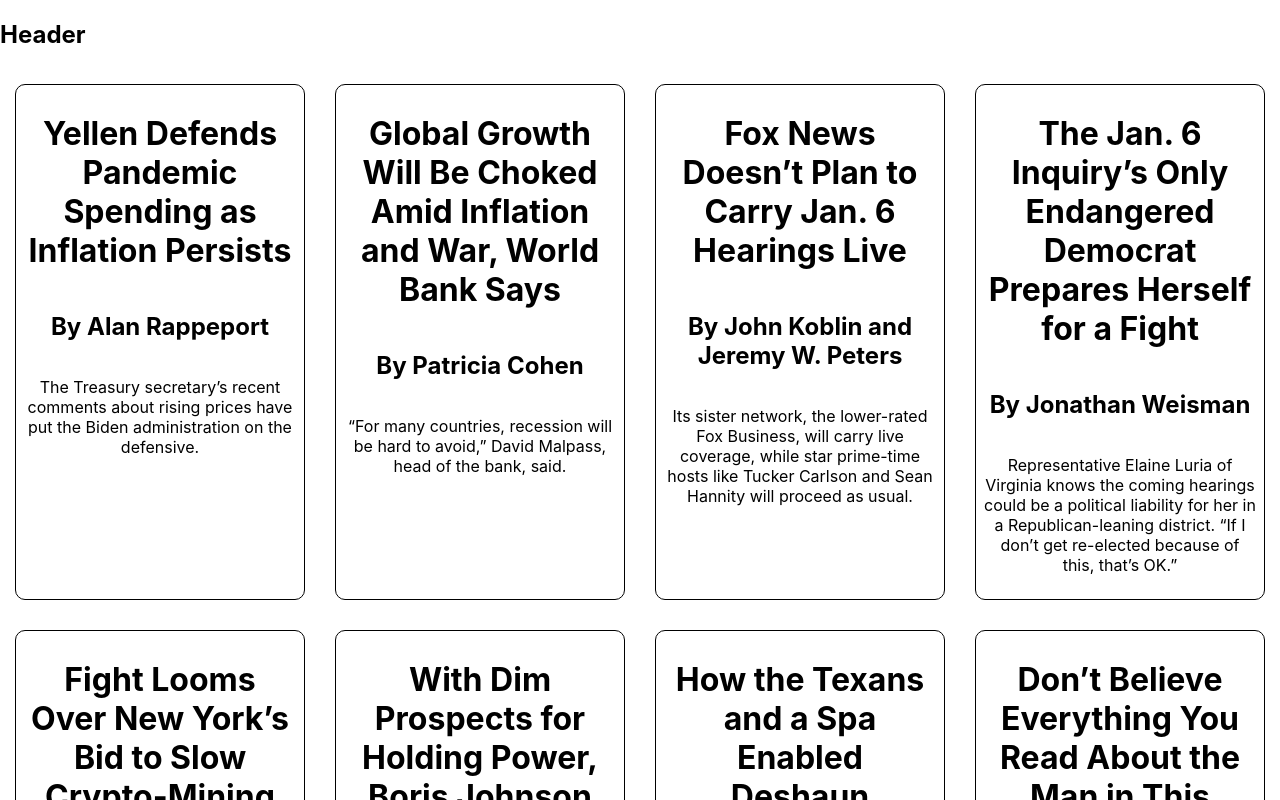
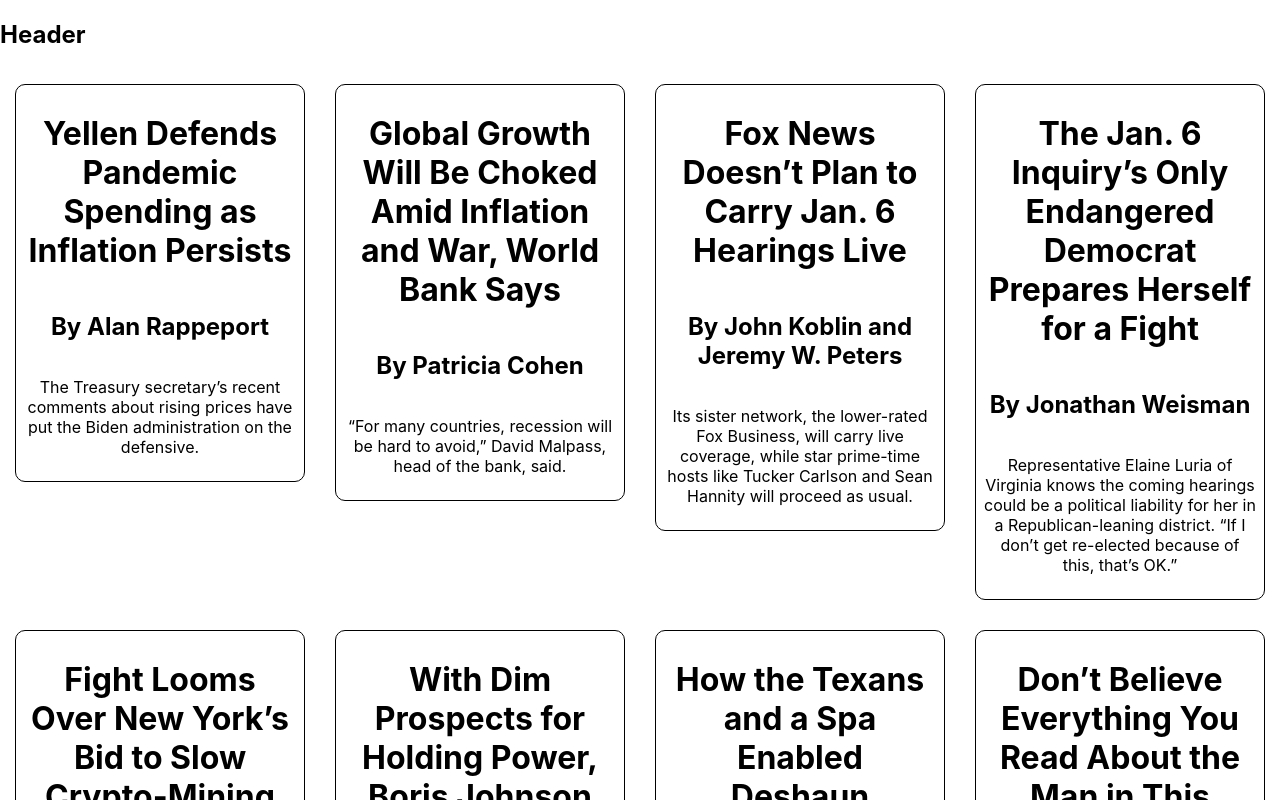
Before and after one commit to GALemmon/TuringMockTakeHome, a React (Create React App) app: page / in a window 1280 px wide. Shown: the top 800 px of the page. Built offline with nearby package versions, Linux system fonts and the light colour scheme.

Commit message:
Add links to cards

```diff
--- a/src/components/Article/Article.js
+++ b/src/components/Article/Article.js
@@ -1,12 +1,16 @@
-import React from "react";
+import React from 'react'
+import { Link } from 'react-router-dom'
 import '../Article/Article.css'
 
-export const Article = ({article}) => {
+export const Article = ({ article }) => {
+  let url = `/${article.title}`
   return (
-    <div className="article">
-      <h1>{article.title || 'Unavaliable'}</h1>
-      <h2>{article.byline || 'Unavaliable'}</h2>
-      <p>{article.abstract || 'Unavaliable'}</p>
-    </div>
+    <Link to={url} style={{ textDecoration: 'none', color: '#000' }}>
+      <div className='article'>
+        <h1>{article.title || 'Unavaliable'}</h1>
+        <h2>{article.byline || 'Unavaliable'}</h2>
+        <p>{article.abstract || 'Unavaliable'}</p>
+      </div>
+    </Link>
   )
 }
```
